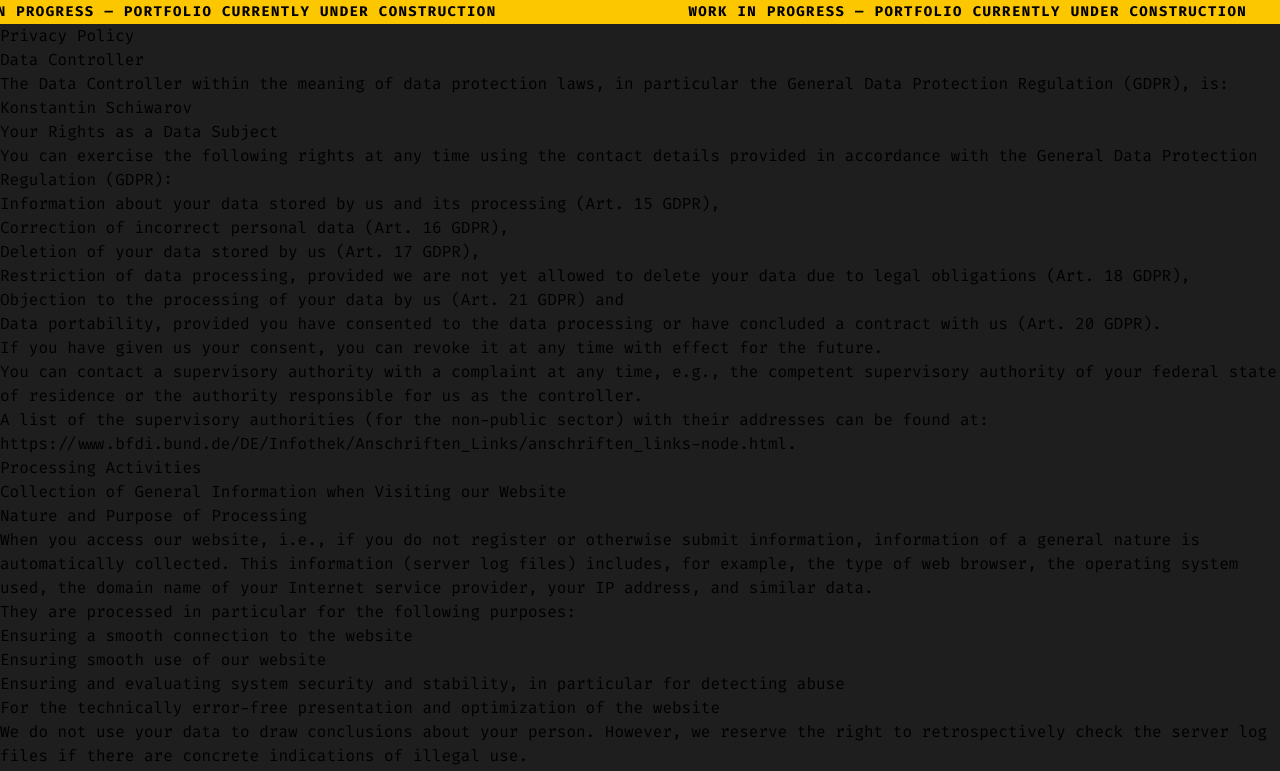
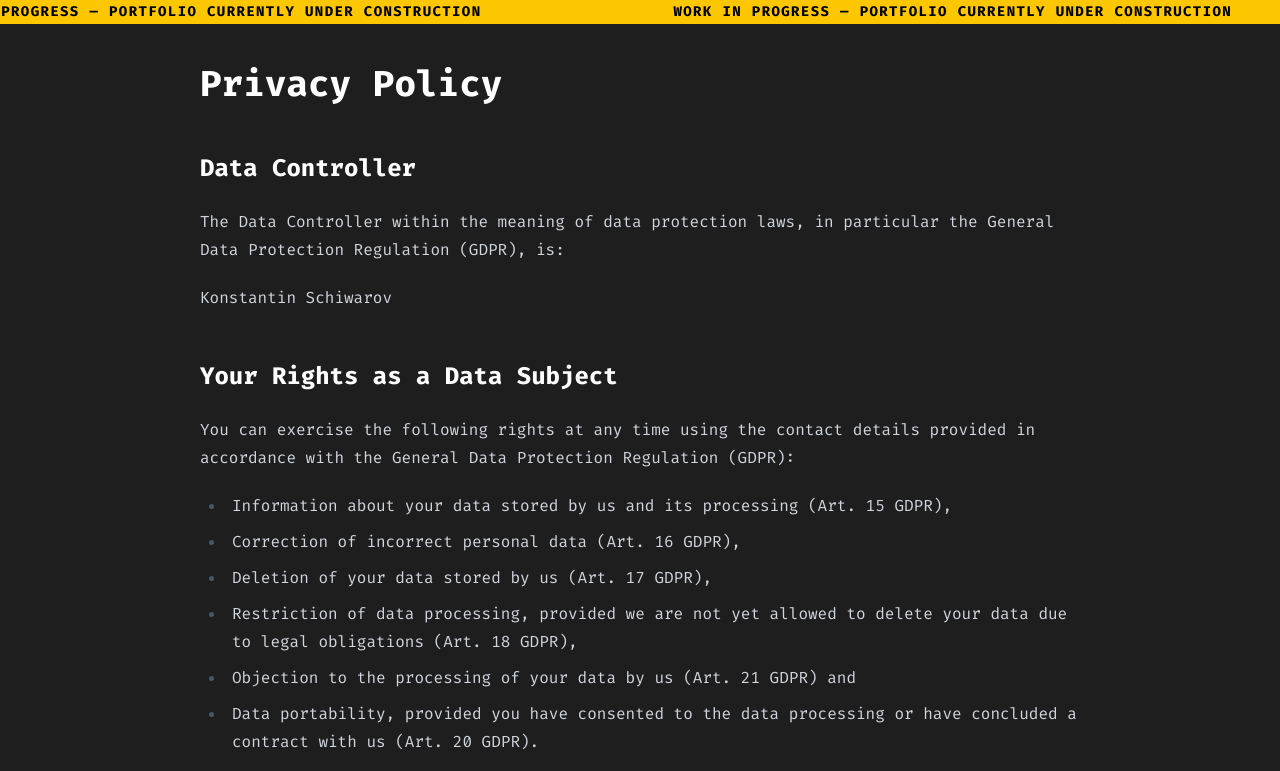
Before and after one commit to Sonic12K12/portfolio-website-nextjs, a Next.js app: page /privacy-policy in a window 1280 px wide. Shown: the top 771 px of the page. Built offline with nearby package versions, Linux system fonts and the light colour scheme.

Commit message:
update Privacy Policy page layout with Tailwind CSS for improved styling

```diff
--- a/src/app/privacy-policy/page.js
+++ b/src/app/privacy-policy/page.js
@@ -1,7 +1,8 @@
 export default function PrivacyPolicy() {
   return (
-    <div id="generator_results">
-      <div id="generator_results_content">
+    // All standard HTML tags inside will now be styled automatically
+    <main className="prose prose-invert max-w-none p-10 w-3/4 mx-auto">
+      <div>
         <h1>Privacy Policy</h1>
         <h2>Data Controller</h2>
         <p>
@@ -439,6 +440,6 @@ export default function PrivacyPolicy() {
           </em>
         </p>
       </div>
-    </div>
+    </main>
   );
 }
```
